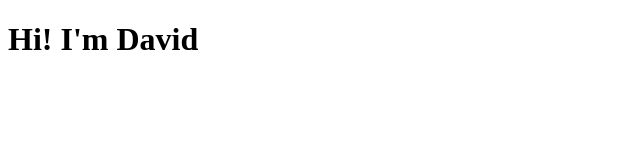
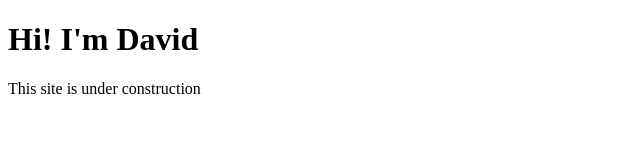
Before and after one commit to davidha99/davidhdz, an Astro site: page / in a window 1280 px wide. Shown: the whole page, without its empty margins (0-640 px from the left). Built offline with nearby package versions, Linux system fonts and the light colour scheme; Astro itself is replaced by a stand-in of ours.

Commit message:
test(host): testing deployment again

```diff
--- a/src/pages/index.astro
+++ b/src/pages/index.astro
@@ -11,5 +11,6 @@
 	</head>
 	<body>
 		<h1>Hi! I'm David</h1>
+        <p>This site is under construction</p>
 	</body>
 </html>
```
